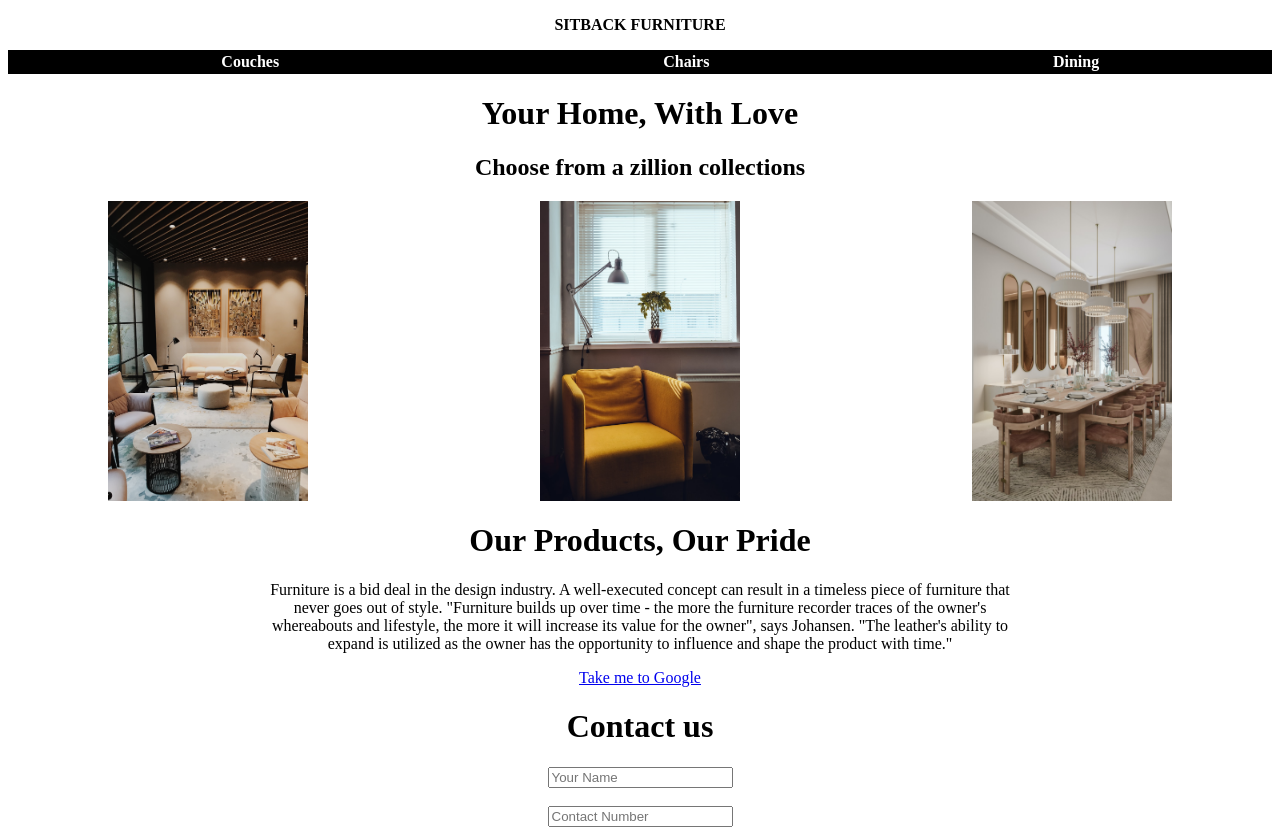
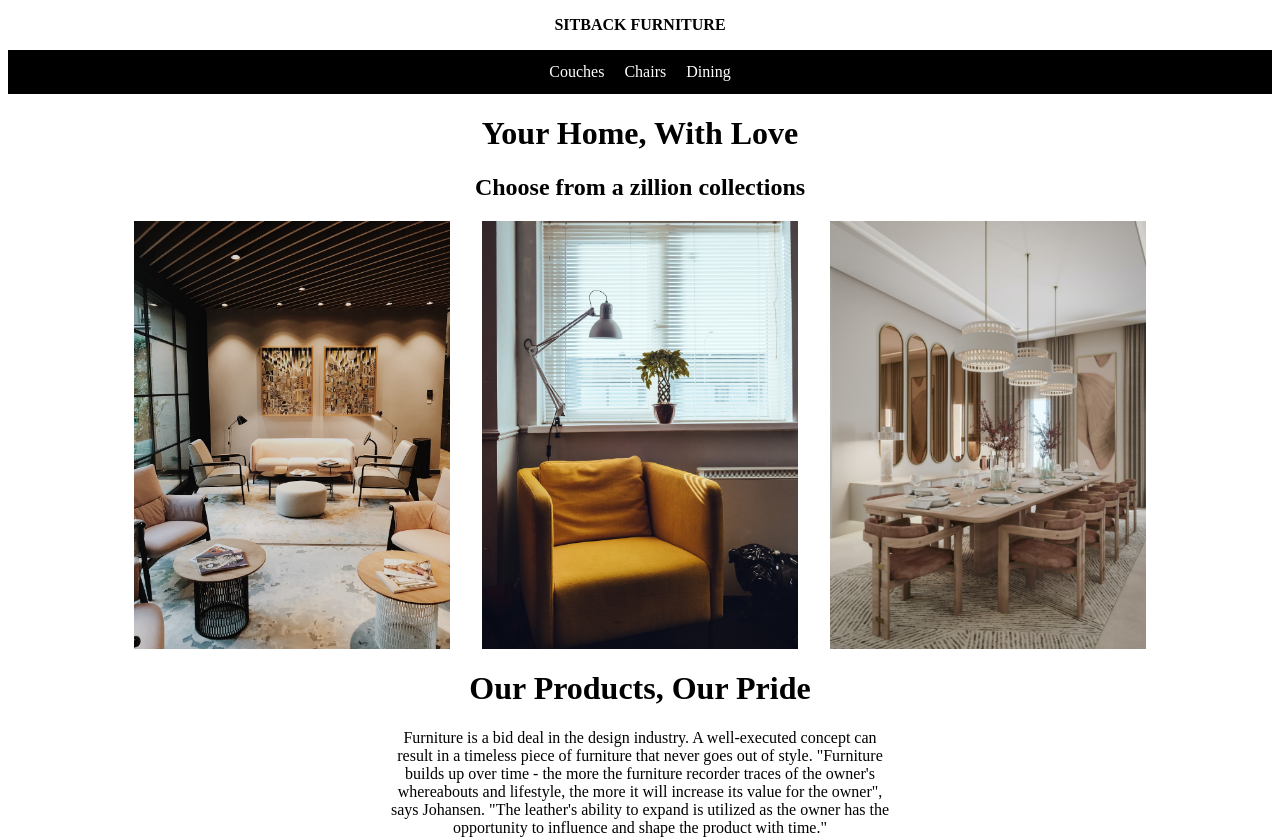
Before and after one commit to varshini3003/UI-Training, a plain HTML site: page Exercise-1/index.html in a window 1280 px wide. Shown: the top 840 px of the page. Drawn offline with Linux system fonts and the light colour scheme.

Commit message:
Made few changes

```diff
--- a/Exercise-1/index.html
+++ b/Exercise-1/index.html
@@ -2,24 +2,30 @@
 <html>
     <head>
        <strong><p align="center">SITBACK FURNITURE</p></strong>
-       <table align="center" bgcolor="black" width="100%">
-        <tr style="color:white; align-content: center;">
-            <th>Couches</th>
-            <th>Chairs</th>
-            <th>Dining</th>
-        </tr>
+       <table align="center" width="100%" bgcolor="black">
+            <tr>
+                <td>
+                    <table cellspacing="0" cellpadding="10" align="center">
+                        <tr style="color:white; align-content: center;">
+                            <td>Couches</td>
+                            <td>Chairs</td>
+                            <td>Dining</td>
+                        </tr>
+                    </table>
+                </td>
+            </tr>
         </table>
     </head>
     <body>
         <h1 align="center">Your Home, With Love</h1>
         <h2 align="center">Choose from a zillion collections</h2>
         <div align="center">
-            <span><img src="images/couches.png" style="padding-left: 100px;" alt="" height="300" width="200" align="left"></span>
-            <span><img src="images/chairs.png" alt="" height="300" width="200" align="center"></span>
-            <span><img src="images/dining.png" style="padding-right: 100px;" alt="" height="300"width="200" align="right"></span>
+            <span><img src="images/couches.png" style="padding-left: 10%;" alt="" height="25%" width="25%" align="left"></span>
+            <span><img src="images/chairs.png" alt="" height="25%"width="25%" align="center"></span>
+            <span><img src="images/dining.png" style="padding-right: 10%;" alt="" height="25%"width="25%" align="right"></span>
         </div>
         <h1 align="center">Our Products, Our Pride</h1>
-        <p align="center" style="padding-inline: 250px;">
+        <p align="center" style="padding-inline: 30%;">
             Furniture is a bid deal in the design industry. A well-executed concept can
             result in a timeless piece of furniture that never goes out of style. "Furniture
             builds up over time - the more the furniture recorder traces of the owner's whereabouts
```
